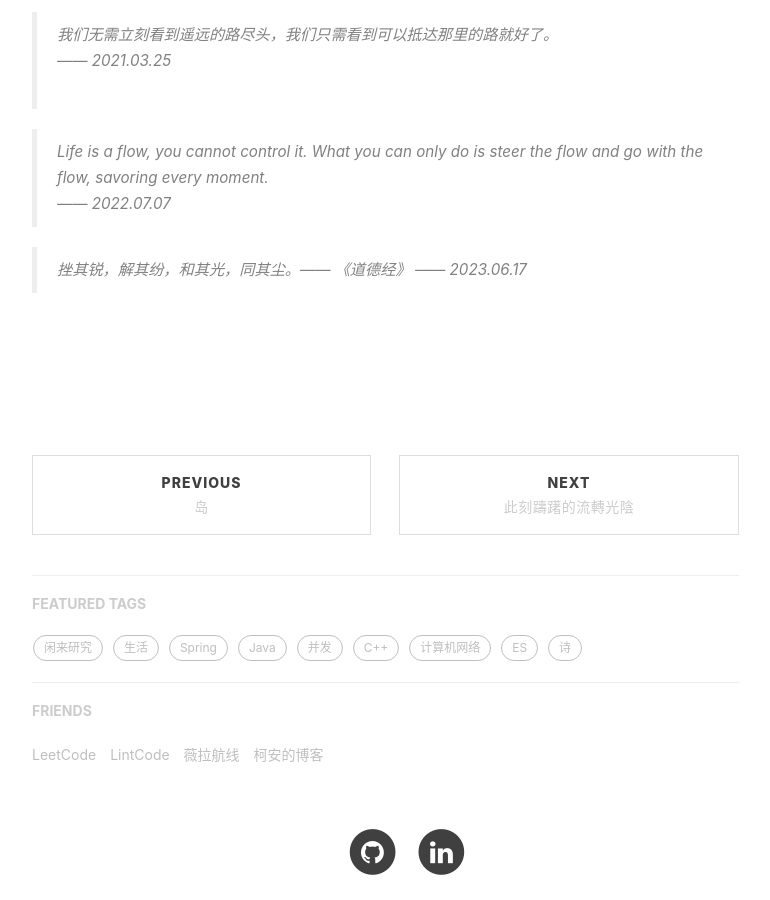
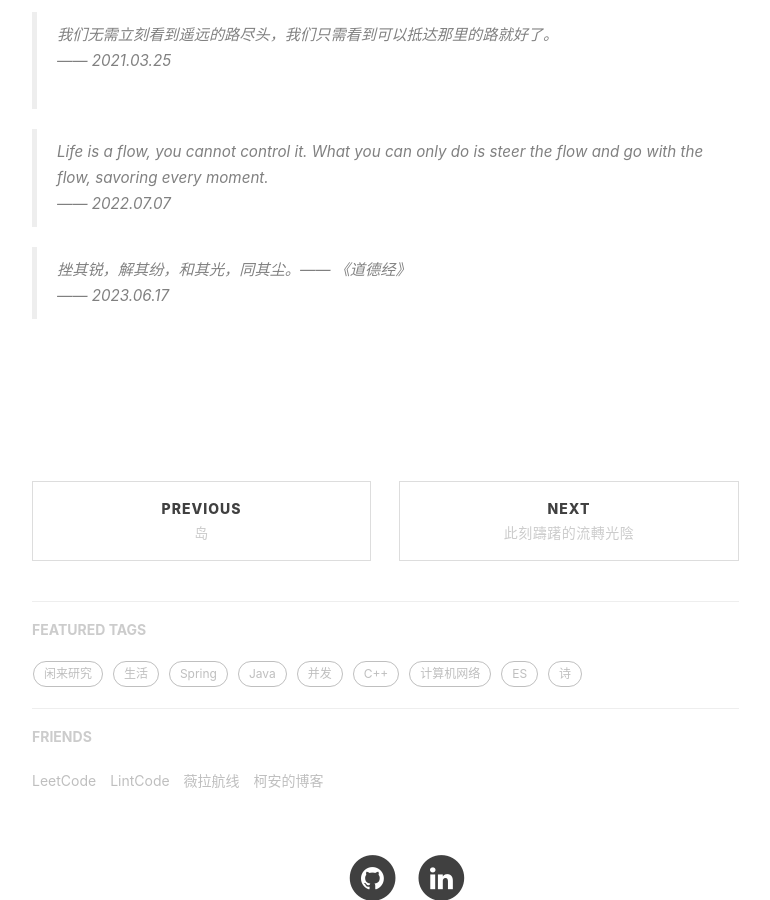
Before and after one commit to kanonjz/kanonjz.github.io, a Jekyll site: the page built from _posts/2020-12-23-some-thoughts.md, in a window 1280 px wide and 900 px high, scrolled down 1190 px. Shown: the whole window, without its empty margins (233-1003 px from the left). Built offline with Jekyll 4.4.1, drawn with Linux system fonts in a browser that asks for light colours; nearby versions of some CDN libraries; comment, search, counter and statistics services are not loaded.

```diff
--- a/_posts/2020-12-23-some-thoughts.md
+++ b/_posts/2020-12-23-some-thoughts.md
@@ -36,7 +36,7 @@ tags:
 > Life is a flow, you cannot control it. What you can only do is steer the flow and go with the flow, savoring every moment. <br/>
 —— 2022.07.07
 
-> 挫其锐，解其纷，和其光，同其尘。—— 《道德经》
+> 挫其锐，解其纷，和其光，同其尘。—— 《道德经》<br/>
 —— 2023.06.17
 
 <br/><br/><br/>
```
